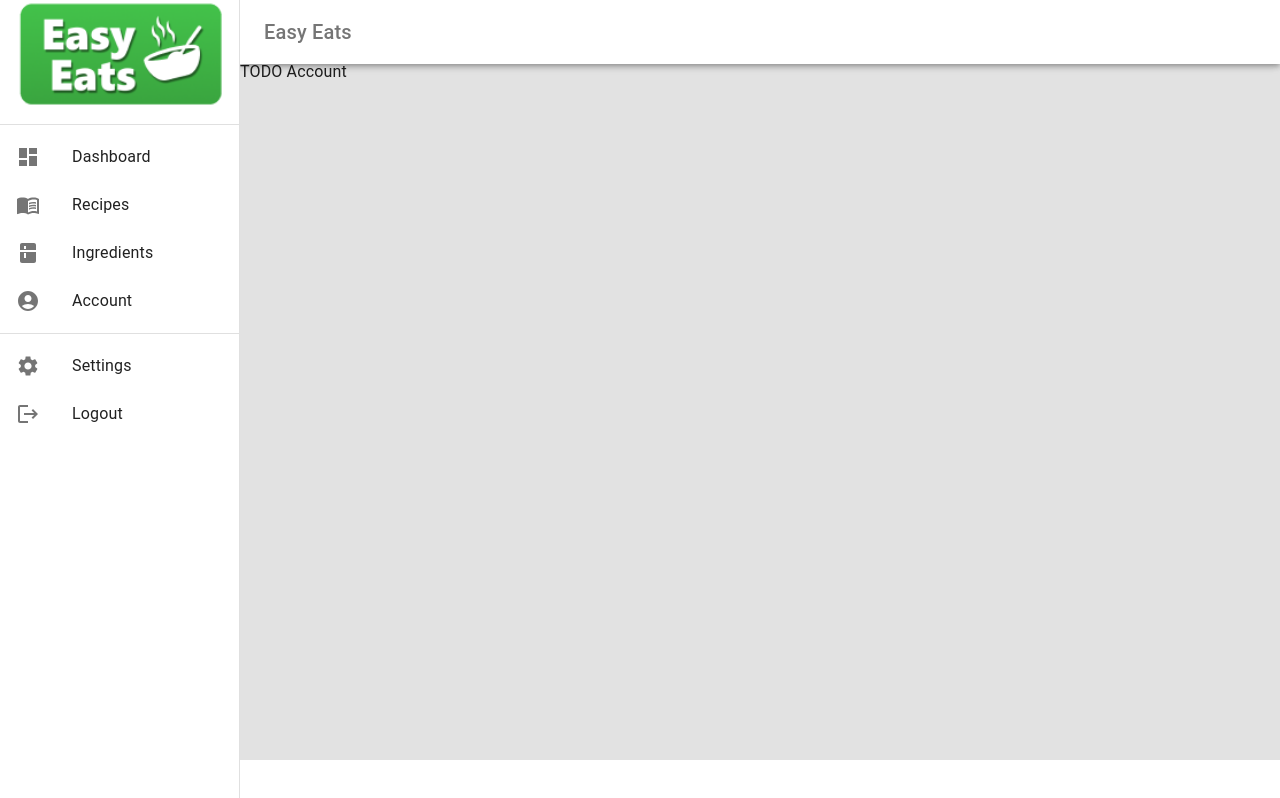
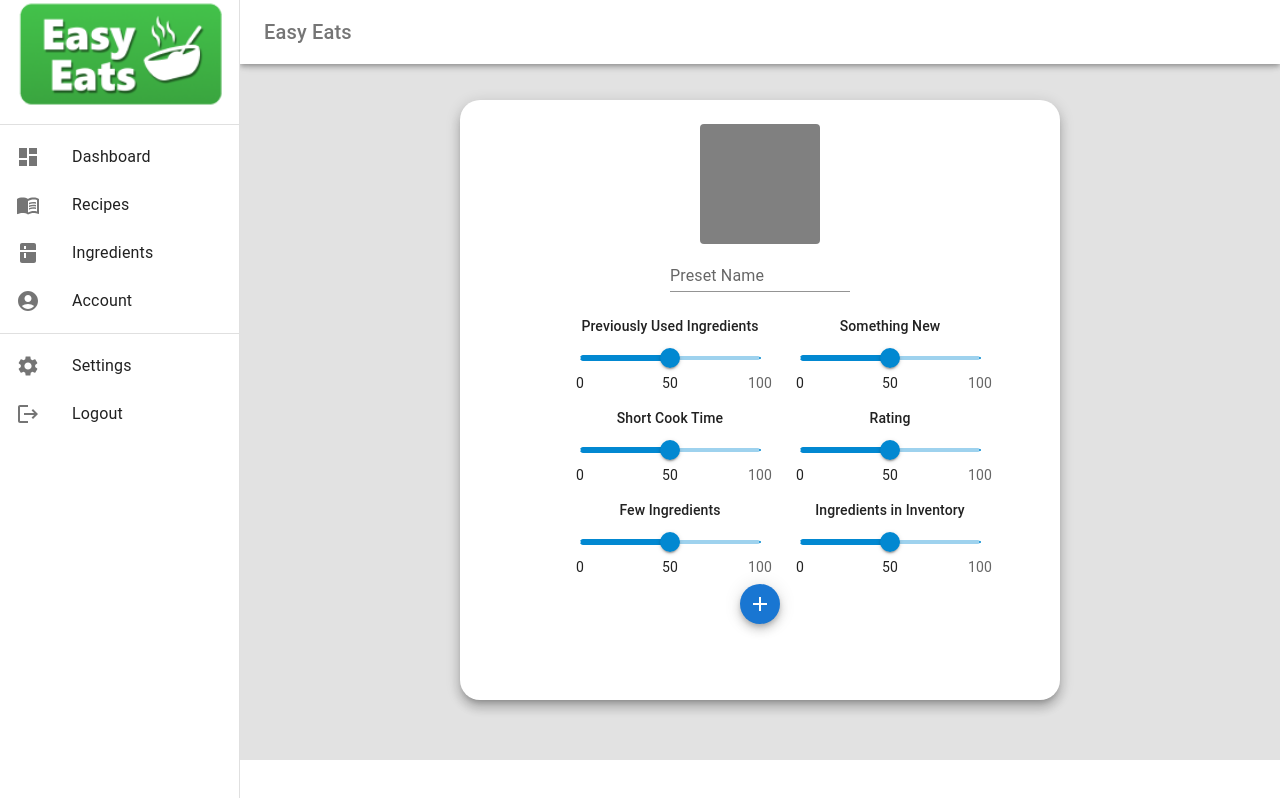
Before and after one commit to JakobPaulsson/EasyEats, a React (Create React App) app in the folder app/: page /account in a window 1280 px wide. Built offline with nearby package versions, Linux system fonts and the light colour scheme.

Commit message:
Account preset progress

```diff
--- a/app/src/components/AddIngredient/AddIngredient.tsx
+++ b/app/src/components/AddIngredient/AddIngredient.tsx
@@ -9,6 +9,7 @@ import {
   Tooltip,
   Autocomplete,
 } from "@mui/material";
+
 import { getSearchSuggestions } from "../../services/SearchSuggestionService";
 import ToggleButton from "@mui/material/ToggleButton";
 import ToggleButtonGroup from "@mui/material/ToggleButtonGroup";
--- /dev/null
+++ b/app/src/components/PresetSlider/PresetSlider.tsx
@@ -0,0 +1,51 @@
+import * as React from "react";
+
+import Slider from "@mui/material/Slider";
+import Box from "@mui/material/Box";
+import Typography from "@mui/material/Typography";
+
+const marks = [
+  {
+    value: 0,
+    label: "0",
+  },
+  {
+    value: 50,
+    label: "50",
+  },
+  {
+    value: 100,
+    label: "100",
+  },
+];
+
+interface PresetSliderProps {
+  name: string;
+  value: number;
+}
+
+const PresetSlider: React.FC<PresetSliderProps> = ({
+  name,
+  value,
+}: PresetSliderProps) => {
+  return (
+    <Box sx={{ width: 180, textAlign: "center" }}>
+      <Typography id="discrete-slider-custom" gutterBottom variant="subtitle2">
+        {name}
+      </Typography>
+      <Slider
+        aria-label={name}
+        defaultValue={value}
+        getAriaValueText={(value) => `${value}%`}
+        marks={marks}
+        min={0}
+        max={100}
+        step={1}
+        valueLabelDisplay="auto"
+        color="info"
+      />
+    </Box>
+  );
+};
+
+export default PresetSlider;
--- a/app/src/screens/Account/Account.tsx
+++ b/app/src/screens/Account/Account.tsx
@@ -1,8 +1,98 @@
 import React from "react";
 import "./Account.css";
+import { Paper, TextField, Box, Grid, Fab, Tooltip } from "@mui/material";
+import { Add } from "@mui/icons-material";
 
-function Account() {
-  return <div>TODO Account</div>;
-}
+import PresetSlider from "../../components/PresetSlider/PresetSlider";
 
+const Account: React.FC = () => {
+  return (
+    <Box
+      sx={{
+        display: "flex",
+        flexDirection: "column",
+        alignItems: "center",
+        justifyContent: "center",
+      }}
+    >
+      <Paper
+        elevation={8}
+        square={false}
+        sx={{
+          width: "600px",
+          height: "600px",
+          borderRadius: "20px",
+          mt: 5,
+        }}
+      >
+        <Box
+          sx={{
+            display: "flex",
+            flexDirection: "column",
+            alignItems: "center",
+            justifyContent: "center",
+            mt: 3,
+          }}
+        >
+          <Paper
+            elevation={0}
+            sx={{
+              width: 120,
+              height: 120,
+              backgroundColor: "grey",
+            }}
+          ></Paper>
+          <TextField
+            sx={{
+              width: "30%",
+              borderRadius: "40px",
+            }}
+            id="outlined-basic"
+            label="Preset Name"
+            variant="standard"
+          >
+            Yeah
+          </TextField>
+          <Box
+            sx={{
+              width: "60%",
+              mt: 3,
+            }}
+          >
+            <Grid container rowSpacing={1} columnSpacing={10}>
+              <Grid item xs={6}>
+                <PresetSlider name="Previously Used Ingredients" value={50} />
+              </Grid>
+              <Grid item xs={6}>
+                <PresetSlider name="Something New" value={50} />
+              </Grid>
+              <Grid item xs={6}>
+                <PresetSlider name="Short Cook Time" value={50} />
+              </Grid>
+              <Grid item xs={6}>
+                <PresetSlider name="Rating" value={50} />
+              </Grid>
+              <Grid item xs={6}>
+                <PresetSlider name="Few Ingredients" value={50} />
+              </Grid>
+              <Grid item xs={6}>
+                <PresetSlider name="Ingredients in Inventory" value={50} />
+              </Grid>
+            </Grid>
+          </Box>
+          <Tooltip title="Add preset" arrow>
+            <Fab
+              color="primary"
+              aria-label="add"
+              size={"small"}
+              data-cy={"addButton"}
+            >
+              <Add />
+            </Fab>
+          </Tooltip>
+        </Box>
+      </Paper>
+    </Box>
+  );
+};
 export default Account;
```
